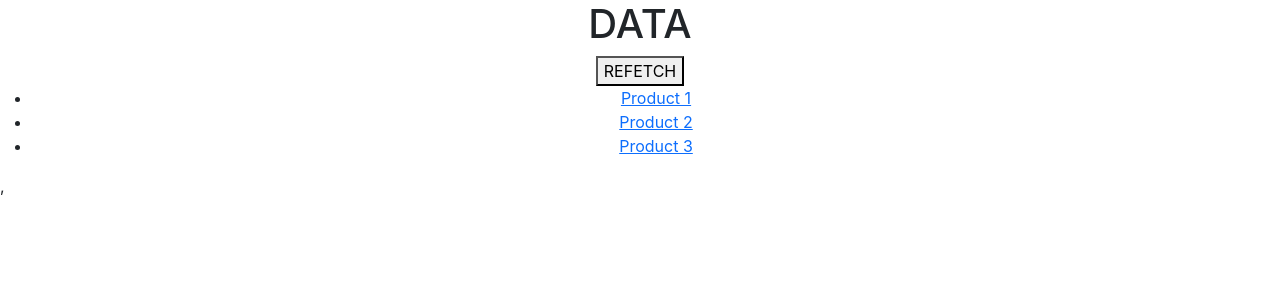
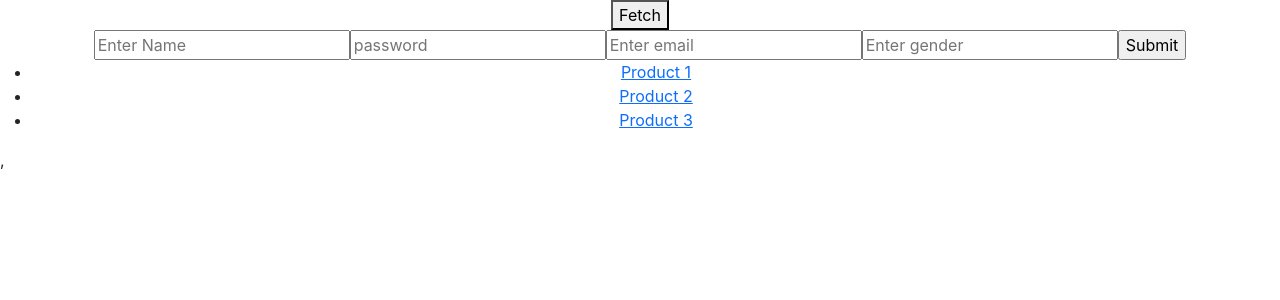
Before and after one commit to samirvithlani/react-club3, a React (Create React App) app: page /products in a window 1280 px wide. Shown: the top 300 px of the page. Built offline with nearby package versions, Linux system fonts and the light colour scheme.

Commit message:
meet query

```diff
--- a/src/App.js
+++ b/src/App.js
@@ -37,6 +37,8 @@ import { UserComponent } from "./query/UserComponent";
 import { Employees } from "./backupxontex/Employees";
 import { MuiTable1 } from "./material/MuiTable1";
 import { Users } from "./querybackup/Users";
+import { AddUsers } from "./querybackup/AddUsers";
+import { Employee } from "./querrymeet/Employee";
 
 function App() {
   var name = "Royal TechnoSoft Pvt. Ltd.";
@@ -54,6 +56,7 @@ function App() {
   var userName = "Raj";
   return (
     <div className="App">
+      <Employee/>
       {/* <Header uName = {userName}/>
 
       <StudentRegistration/>
@@ -63,7 +66,7 @@ function App() {
 
       {/* <StorageDemo/>
       <GetStoreData/> */}
-      <Users/>
+      <AddUsers/>
 
       {/* <Json/> */}
       <Routes>
--- /dev/null
+++ b/src/querrymeet/Employee.js
@@ -0,0 +1,22 @@
+import React, { useEffect } from 'react'
+import { useFetchEmployeeData } from './EmployeeService'
+
+export const Employee = () => {
+    const res= useFetchEmployeeData();
+
+
+    useEffect(() => {
+        console.log(res.isLoading)
+        console.log(res.data)
+
+    }, [res.isLoading])
+
+
+  return (
+    <div>
+
+    <button onClick={()=>{res.refetch()}}>Fetch</button>
+
+    </div>
+  )
+}
--- /dev/null
+++ b/src/querrymeet/EmployeeService.js
@@ -0,0 +1,16 @@
+import axios from "axios"
+import { useQuery } from "react-query"
+
+const fetchEmployeeData =()=>{
+
+    return axios.get("https://reqres.in/api/users?delay=3")
+}
+export const useFetchEmployeeData = () =>{
+    return useQuery("employee",fetchEmployeeData,{
+
+        refetchOnMount:false,
+        enabled:false,
+        retry:15,
+        retryDelay:10
+    })
+}
--- /dev/null
+++ b/src/querybackup/AddUsers.js
@@ -0,0 +1,36 @@
+import React from 'react'
+import {useForm} from 'react-hook-form'
+import { useAddUserData } from './UserService'
+
+export const AddUsers = () => {
+    const {register,handleSubmit,formState:{errors}} = useForm()
+    const res = useAddUserData()
+
+    const submit=(data)=>{
+
+            var user = {
+                "name":data.name,
+                "email":data.email,
+                "password":data.password,
+                "gender":data.gender,
+                "role":"633ee98cd95cabb6cfed51d6"
+            }
+
+            res.mutate(user)
+    }
+  return (
+    <div>
+        <form onSubmit={handleSubmit(submit)}>
+            <input type="text" placeholder="Enter Name" {...register("name",{required:true})}/>
+            <input type="text" placeholder="password" {...register("password",{required:true})}/>
+            <input type ="text" placeholder="Enter email" {...register("email",{required:true})}/>
+            <input type ="text" placeholder="Enter gender" {...register("gender",{required:true})}/>
+
+
+            <input type="submit" value="Submit"/>
+
+        </form>
+
+    </div>
+  )
+}
--- a/src/querybackup/UserService.js
+++ b/src/querybackup/UserService.js
@@ -1,5 +1,7 @@
 import axios from "axios"
-import { useQuery } from "react-query"
+import { useMutation, useQuery } from "react-query"
+import { useNavigate } from "react-router-dom"
+
 
 const fetchUserDta = ()=>{
     return axios.get("http://localhost:8000/users/user/")
@@ -13,3 +15,24 @@ export const useFetchUserData = () =>{
         enabled:false,
     })
 }
+
+const addUserData = (data)=>{
+
+    return axios.post("http://localhost:8000/users/user/",data)
+}
+
+export const useAddUserData = () =>{
+
+        var navigate = useNavigate()
+        return useMutation(addUserData,{
+            onSuccess:(data)=>{
+                console.log("res -->",data.data)
+                navigate("/aboutus")
+            },
+            onError:(err)=>{
+                console.log("error -->",err)
+            }
+        })
+
+
+}
```
